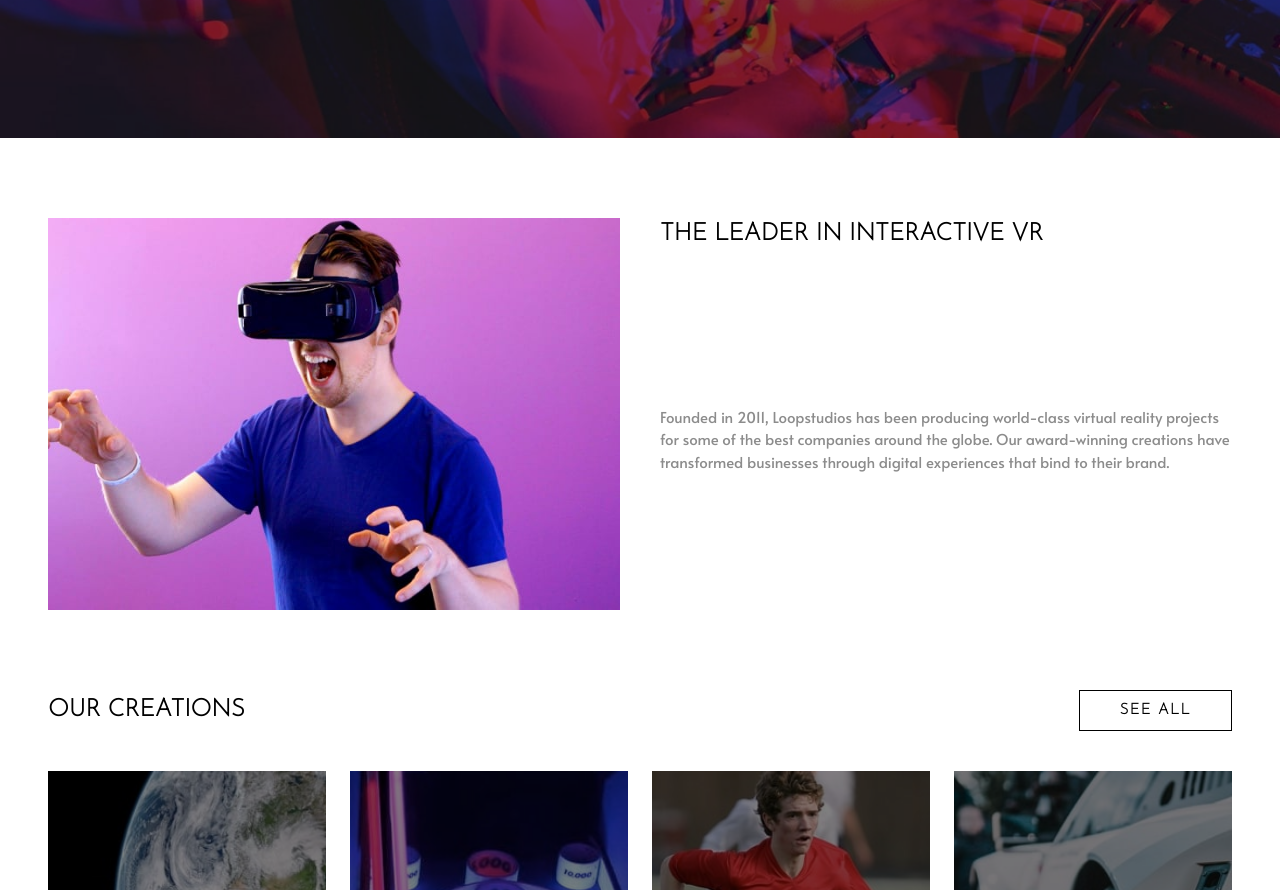
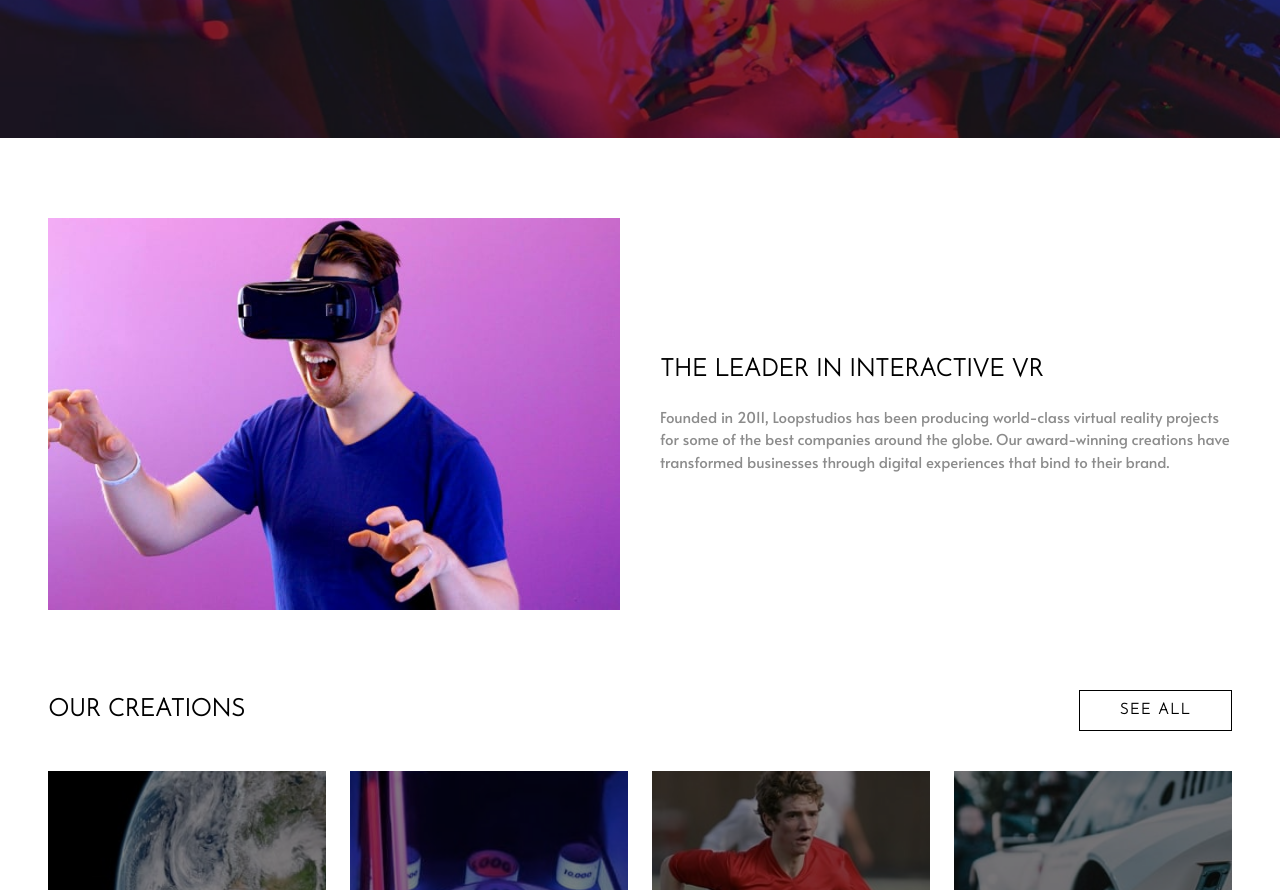
Before and after one commit to jjalbuenacabuyao/loopstudios-landing-page-main, a website built with Vite: page index.html in a window 1280 px wide. Shown: the part 440-1330 px from the top of the page. Built offline with nearby package versions, Linux system fonts and the light colour scheme.

Commit message:
changed the display property to flex

```diff
--- a/index.html
+++ b/index.html
@@ -73,9 +73,9 @@
       </section>
 
       <!-- Feature -->
-      <section class="py-20 px-6 md:px-12 text-center grid gap-10 md:grid-cols-2 md:text-left">
+      <section class="py-20 px-6 md:px-12 text-center grid gap-10 md:grid-cols-2 md:text-left md:items-center">
         <img src="./src/images/mobile/image-interactive.jpg" alt="" />
-        <div class="grid gap-5">
+        <div class="grid gap-5 md:flex md:flex-col">
           <h2 class="text-black font-bold text-2xl">
             The leader in interactive VR
           </h2>
```
